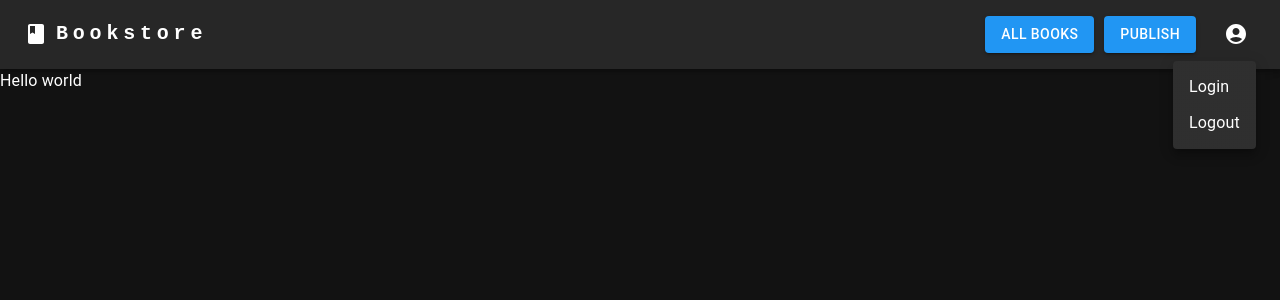
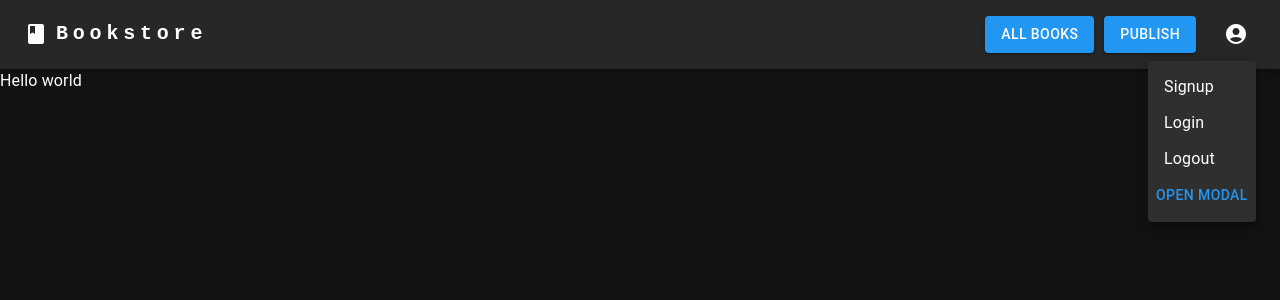
Before and after one commit to 21Horza/bookstore, a React (Create React App) app in the folder client/: page / in a window 1280 px wide. Both pictures are taken after a click on the button "Open settings". Shown: the top 300 px of the page. Built offline with nearby package versions, Linux system fonts and the light colour scheme.

Commit message:
feature: MUI Modal basic template

```diff
--- a/client/src/components/UI/Navbar.jsx
+++ b/client/src/components/UI/Navbar.jsx
@@ -15,13 +15,18 @@
 import MenuIcon from "@mui/icons-material/Menu";
 import AccountCircleIcon from "@mui/icons-material/AccountCircle";
 import "../../styles/Navbar.css";
+import Signup from "./Signup";
 
 const pages = ["All Books", "Publish"];
-const settings = ["Login", "Logout"];
+const settings = ["Signup", "Login", "Logout"];
 
 const ResponsiveAppBar = () => {
   const [anchorElNav, setAnchorElNav] = React.useState(null);
   const [anchorElUser, setAnchorElUser] = React.useState(null);
+
+  const handleOpen = () => setOpen(true);
+  const handleClose = () => setOpen(false);
+  const [open, setOpen] = React.useState(false);
 
   const handleOpenNavMenu = (event) => {
     setAnchorElNav(event.currentTarget);
@@ -160,10 +165,17 @@
               onClose={handleCloseUserMenu}
             >
               {settings.map((setting) => (
-                <MenuItem key={setting} onClick={handleCloseUserMenu}>
+                <MenuItem
+                  key={setting}
+                  onClick={() => {
+                    handleCloseUserMenu();
+                    setting === "Signup" ? handleOpen() : handleClose();
+                  }}
+                >
                   <Typography textAlign="center">{setting}</Typography>
                 </MenuItem>
               ))}
+              <Signup open={open} handleClose={handleClose} />
             </Menu>
           </Box>
         </Toolbar>
--- /dev/null
+++ b/client/src/components/UI/Signup.jsx
@@ -0,0 +1,44 @@
+import * as React from "react";
+import Box from "@mui/material/Box";
+import Button from "@mui/material/Button";
+import Typography from "@mui/material/Typography";
+import Modal from "@mui/material/Modal";
+
+const style = {
+  position: "absolute",
+  top: "50%",
+  left: "50%",
+  transform: "translate(-50%, -50%)",
+  width: 400,
+  bgcolor: "background.paper",
+  border: "2px solid #000",
+  boxShadow: 24,
+  p: 4,
+};
+
+export default function BasicModal() {
+  const [open, setOpen] = React.useState(false);
+  const handleOpen = () => setOpen(true);
+  const handleClose = () => setOpen(false);
+
+  return (
+    <div>
+      <Button onClick={handleOpen}>Open modal</Button>
+      <Modal
+        open={open}
+        onClose={handleClose}
+        aria-labelledby="modal-modal-title"
+        aria-describedby="modal-modal-description"
+      >
+        <Box sx={style}>
+          <Typography id="modal-modal-title" variant="h6" component="h2">
+            Text in a modal
+          </Typography>
+          <Typography id="modal-modal-description" sx={{ mt: 2 }}>
+            Duis mollis, est non commodo luctus, nisi erat porttitor ligula.
+          </Typography>
+        </Box>
+      </Modal>
+    </div>
+  );
+}
```
